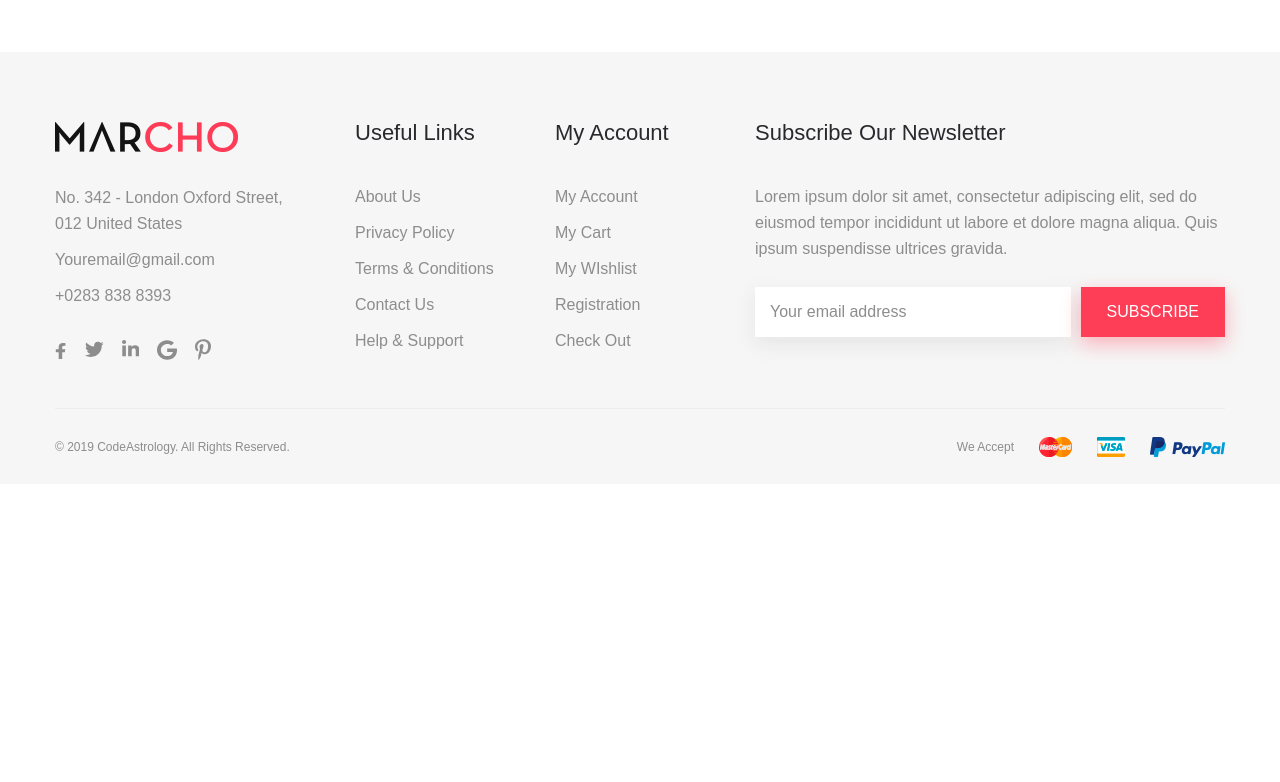
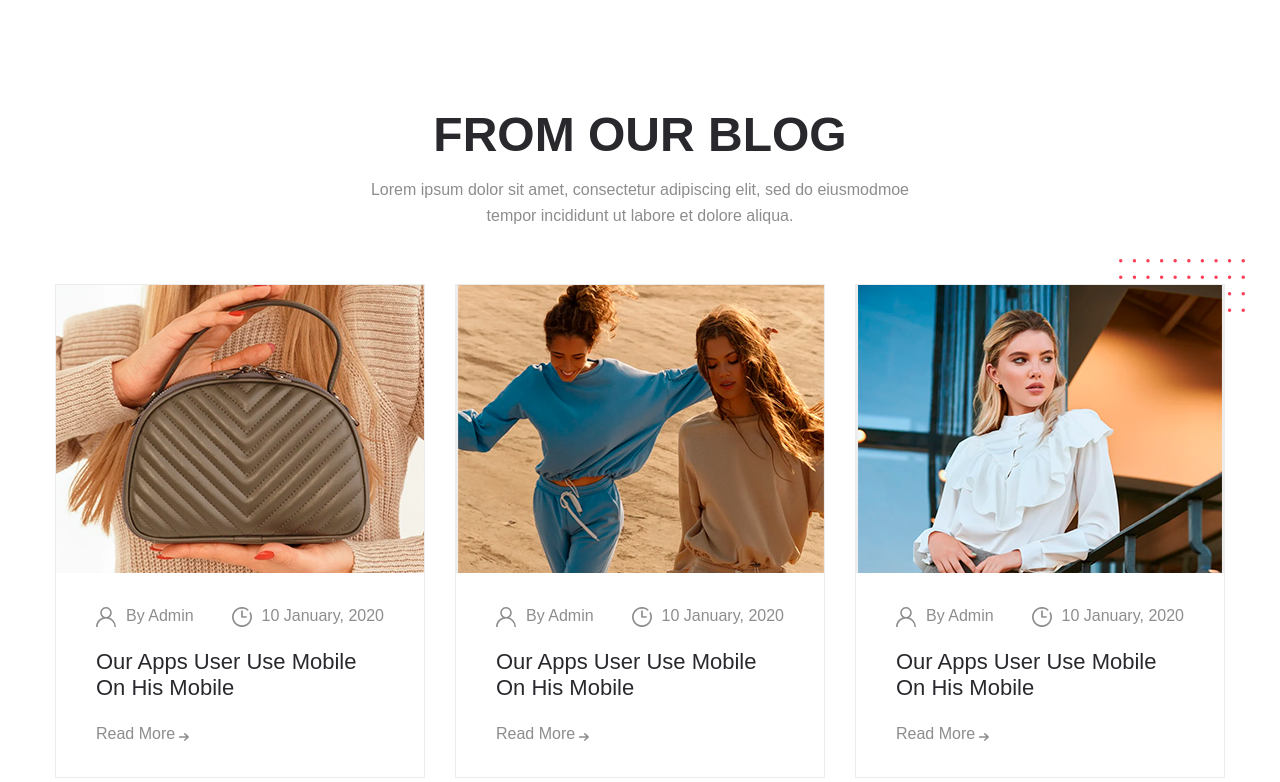
Before and after one commit to maxclasher1/marcho, a website: page app/index.html in a window 1280 px wide. Shown: the part 5465-6247 px from the top of the page. Before the commit the page ends 5949 px from the top, so only its background shows below. Drawn offline with Linux system fonts and the light colour scheme; files whose address does not match are found by name.

Commit message:
added blog

```diff
--- a/app/index.html
+++ b/app/index.html
@@ -560,6 +560,90 @@
         </ul>
       </div>
     </div>
+    <section class="blog">
+      <div class="container">
+        <h3 class="title">
+          FROM OUR BLOG
+        </h3>
+        <p class="text">
+          Lorem ipsum dolor sit amet, consectetur adipiscing elit, sed do eiusmodmoe tempor incididunt ut labore et
+          dolore aliqua.
+        </p>
+        <div class="blog__items">
+          <div class="blog__item">
+            <a class="blog__item-imglink" href="#">
+              <img src="images/blog/1.jpg" alt="blog img">
+            </a>
+            <div class="blog__item-box">
+              <div class="blog__item-info">
+                <a class="blog__item-author" href="#">
+                  By Admin
+                </a>
+                <div class="blog__item-data">
+                  10 January, 2020
+                </div>
+              </div>
+              <a class="blog__item-titlelink" href="#">
+                <h4 class="blog__item-title">
+                  Our Apps User Use Mobile On His Mobile
+                </h4>
+              </a>
+              <a class="blog__item-link" href="#">
+                Read More
+              </a>
+            </div>
+          </div>
+          <div class="blog__item">
+            <a class="blog__item-imglink" href="#">
+              <img src="images/blog/2.jpg" alt="blog img">
+            </a>
+            <div class="blog__item-box">
+              <div class="blog__item-info">
+                <a class="blog__item-author" href="#">
+                  By Admin
+                </a>
+                <div class="blog__item-data">
+                  10 January, 2020
+                </div>
+              </div>
+              <a class="blog__item-titlelink" href="#">
+                <h4 class="blog__item-title">
+                  Our Apps User Use Mobile On His Mobile
+                </h4>
+              </a>
+
+              <a class="blog__item-link" href="#">
+                Read More
+              </a>
+            </div>
+          </div>
+          <div class="blog__item">
+            <a class="blog__item-imglink" href="#">
+              <img src="images/blog/3.jpg" alt="blog img">
+            </a>
+            <div class="blog__item-box">
+              <div class="blog__item-info">
+                <a class="blog__item-author" href="#">
+                  By Admin
+                </a>
+                <div class="blog__item-data">
+                  10 January, 2020
+                </div>
+              </div>
+              <a class="blog__item-titlelink" href="#">
+                <h4 class="blog__item-title">
+                  Our Apps User Use Mobile On His Mobile
+                </h4>
+              </a>
+
+              <a class="blog__item-link" href="#">
+                Read More
+              </a>
+            </div>
+          </div>
+        </div>
+      </div>
+    </section>
   </main>
   <footer class="footer">
     <div class="container">
--- a/app/scss/style.scss
+++ b/app/scss/style.scss
@@ -652,6 +652,109 @@ footer {
   }
 }
 
+.blog {
+  padding: 50px 0 160px;
+  background-image: url('../images/blog-bg.svg');
+  // background-size: contain;
+  background-repeat: no-repeat;
+  background-position: center center;
+
+  &__items {
+    display: flex;
+    justify-content: space-between;
+    position: relative;
+
+    &::after {
+      content: '';
+      position: absolute;
+      right: -20px;
+      top: -25px;
+      z-index: -1;
+      width: 126px;
+      height: 53px;
+      background-image: url('../images/decor/blog-decor.svg');
+    }
+  }
+
+  &__item {
+    max-width: 370px;
+    border: 1px solid #ececec;
+    transition: all .3s;
+    &:hover {
+      box-shadow: 20px 0px 60px 0px rgba(202, 202, 202, 0.35);
+      border: none;
+
+      .blog__item-link{
+        color: $accent;
+        &::after {
+          background-image: url('../images/icons/arrow-accent.svg');
+        }
+      }
+    }
+  }
+
+  &__item-imglink {
+    display: block;
+    img {
+      height: 288px;
+      object-fit: cover;
+    }
+  }
+
+  &__item-box {
+    padding: 30px 40px;
+  }
+
+  &__item-info {
+    display: flex;
+    justify-content: space-between;
+    margin-bottom: 20px;
+  }
+
+  &__item-author,
+  &__item-data {
+    padding-left: 30px;
+    position: relative;
+    &::before {
+      content: '';
+      position: absolute;
+      width: 20px;
+      height: 20px;
+      left: 0;
+      top: 4px;
+    }
+  }
+
+  &__item-author::before {
+    background-image: url('../images/icons/user-gray.svg');
+  }
+
+  &__item-data::before {
+    background-image: url('../images/icons/time.svg');
+  }
+
+  &__item-title {
+    color: $title;
+    @extend %roboto-400;
+    font-size: 22px;
+    margin-bottom: 20px;
+  }
+
+  &__item-link {
+    position: relative;
+    transition: all .3s;
+  }
+
+  &__item-link::after {
+    content: '';
+    width: 10px;
+    height: 8px;
+    background-image: url('../images/icons/arrow.svg');
+    position: absolute;
+    top: 8px;
+    right: -14px;
+  }
+}
 
 
 @import 'media';
```
Also changed, not shown: app/css/style.min.css, app/images/blog-bg.svg (added), app/images/blog/1.jpg (added), app/images/blog/2.jpg (added), app/images/blog/3.jpg (added), app/images/decor/blog-decor.svg (added), app/images/icons/arrow-accent.svg (added), app/images/icons/arrow.svg (added), app/images/icons/time.svg (added), app/images/icons/user-gray.svg (added).
